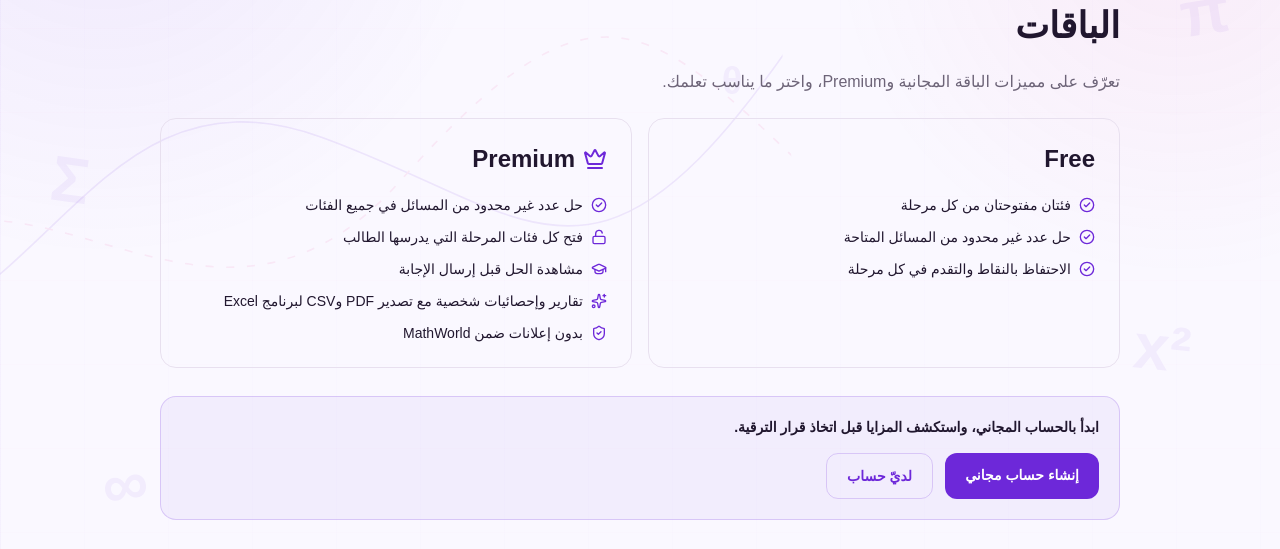
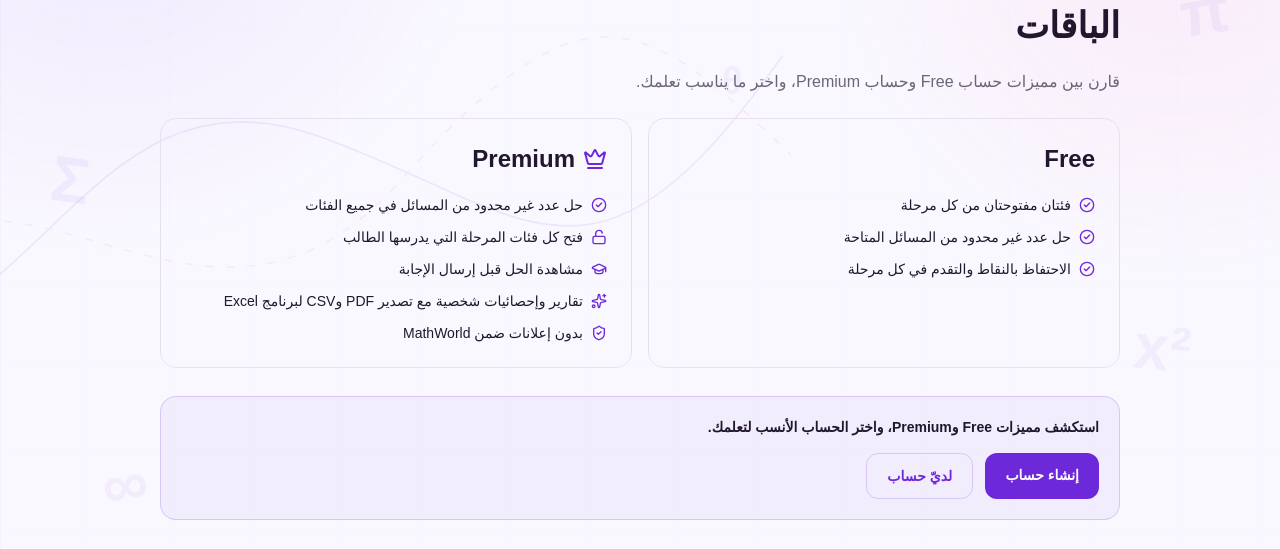
Before and after one commit to MahmoudWebApp/MathWorldFrontend, a Next.js app: page /ar/premium in a window 1280 px wide. Shown: the part 140-689 px from the top of the page. Built offline with nearby package versions, Linux system fonts and the light colour scheme; no server answers; a web font is replaced by a local one.

Commit message:
copy: remove promotional free-account wording while preserving Free plan name

```diff
--- a/src/app/[locale]/premium/page.tsx
+++ b/src/app/[locale]/premium/page.tsx
@@ -95,7 +95,7 @@ export default function PremiumBenefitsPage() {
         </h1>
         <p className="mt-3 text-muted-foreground">
           {ar
-            ? 'تعرّف على مميزات الباقة المجانية وPremium، واختر ما يناسب تعلمك.'
+            ? 'قارن بين مميزات حساب Free وحساب Premium، واختر ما يناسب تعلمك.'
             : 'Explore what Free and Premium offer for your learning journey.'}
         </p>
       </header>
@@ -164,10 +164,10 @@ export default function PremiumBenefitsPage() {
       )}
       {!user && (
         <section className="mt-7 rounded-2xl border border-primary/20 bg-primary/5 p-5">
-          <p className="text-sm font-semibold">{ar ? 'ابدأ بالحساب المجاني، واستكشف المزايا قبل اتخاذ قرار الترقية.' : 'Start with Free and explore the benefits before upgrading.'}</p>
+          <p className="text-sm font-semibold">{ar ? 'استكشف مميزات Free وPremium، واختر الحساب الأنسب لتعلمك.' : 'Start with Free and explore the benefits before upgrading.'}</p>
           <div className="mt-4 flex flex-wrap gap-3">
             <Link href="/register" className="rounded-xl bg-primary px-5 py-3 text-sm font-bold text-primary-foreground">
-              {ar ? 'إنشاء حساب مجاني' : 'Create a free account'}
+              {ar ? 'إنشاء حساب' : 'Create an account'}
             </Link>
             <Link href="/login" className="rounded-xl border border-primary/20 px-5 py-3 text-sm font-bold text-primary">
               {ar ? 'لديّ حساب' : 'I have an account'}
```
